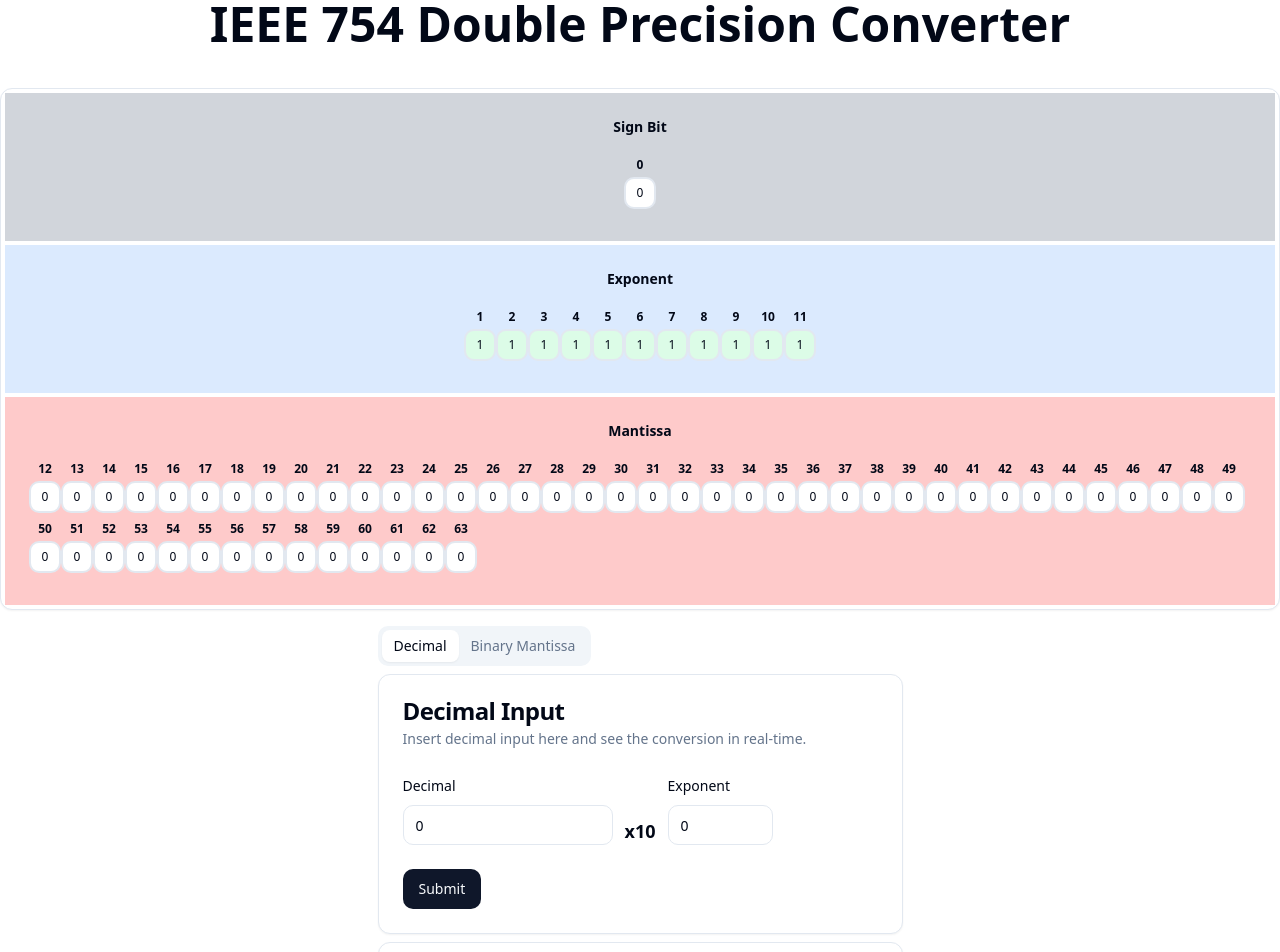
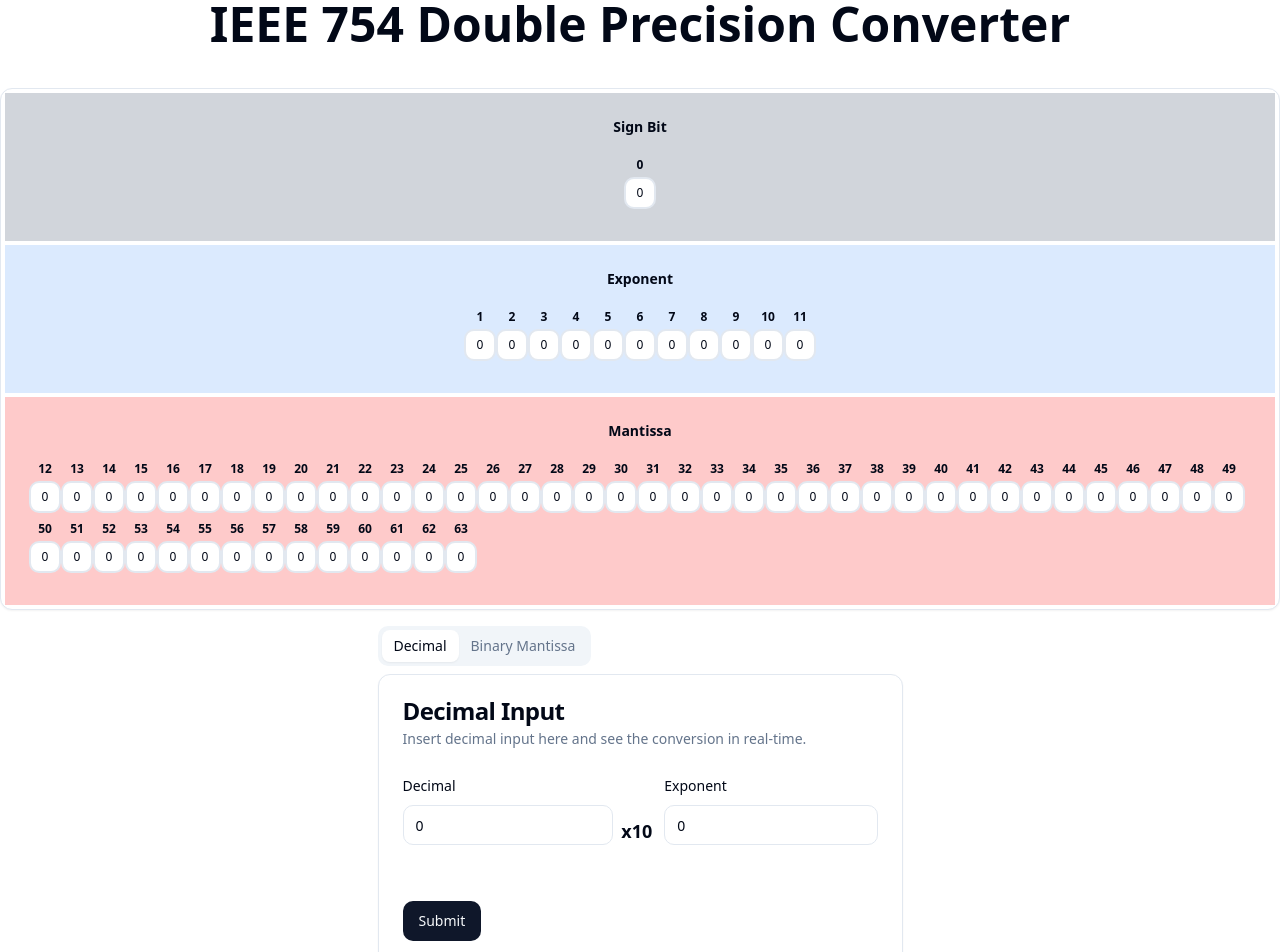
Before and after one commit to SakuZN/IEEE754-Binary64-Converter, a Next.js app: page / in a window 1280 px wide. Shown: the top 952 px of the page. Built offline with nearby package versions, Linux system fonts and the light colour scheme.

Commit message:
feat: update visualization on submit

```diff
--- a/package.json
+++ b/package.json
@@ -24,7 +24,8 @@
     "react-hook-form": "^7.51.1",
     "tailwind-merge": "^2.2.1",
     "tailwindcss-animate": "^1.0.7",
-    "zod": "^3.22.4"
+    "zod": "^3.22.4",
+    "zustand": "^4.5.2"
   },
   "devDependencies": {
     "@types/node": "^20",
--- a/src/app/components/BinaryGrid/Binary64Grid.tsx
+++ b/src/app/components/BinaryGrid/Binary64Grid.tsx
@@ -1,28 +1,51 @@
-import React from "react";
+import React, { useEffect } from "react";
 import { Card, CardContent } from "@/components/ui/card";
 import BitBoxes from "@/app/components/BinaryGrid/BitBoxes";
+import { useOutputFormStore } from "@/app/components/store/conversion_output";
 const Binary64Grid = () => {
+  const binary64Val = useOutputFormStore((state) => state.binary64);
   const signBit = () => {
     let arr = [];
     for (let i = 0; i < 1; i++) {
-      arr.push(<BitBoxes bitPosition={i} bitValue={0} key={i} />);
+      arr.push(
+        <BitBoxes
+          bitPosition={i}
+          bitValue={parseInt(binary64Val.charAt(i))}
+          key={i}
+        />,
+      );
     }
     return arr;
   };
+
   const exponentBits = () => {
     let arr = [];
     for (let i = 1; i < 12; i++) {
-      arr.push(<BitBoxes bitPosition={i} bitValue={1} key={i} />);
+      arr.push(
+        <BitBoxes
+          bitPosition={i}
+          bitValue={parseInt(binary64Val.charAt(i))}
+          key={i}
+        />,
+      );
     }
     return arr;
   };
+
   const mantissaBits = () => {
     let arr = [];
     for (let i = 12; i < 64; i++) {
-      arr.push(<BitBoxes bitPosition={i} bitValue={0} key={i} />);
+      arr.push(
+        <BitBoxes
+          bitPosition={i}
+          bitValue={parseInt(binary64Val.charAt(i))}
+          key={i}
+        />,
+      );
     }
     return arr;
   };
+
   return (
     <Card className="mt-5 mx-[200px] border mq1350:w-full">
       <CardContent className="p-1">
--- a/src/app/components/BinaryInputForm.tsx
+++ b/src/app/components/BinaryInputForm.tsx
@@ -1,10 +1,17 @@
-import React from 'react'
-import {UseFormReturn} from "react-hook-form";
-import {z} from "zod";
-import {formSchema} from "@/app/components/InputForm";
-import {Card, CardContent, CardDescription, CardFooter, CardHeader, CardTitle} from "@/components/ui/card";
-import {Form} from "@/components/ui/form";
-import {Button} from "@/components/ui/button";
+import React from "react";
+import { UseFormReturn } from "react-hook-form";
+import { z } from "zod";
+import { formSchema } from "@/app/components/BinaryViz";
+import {
+  Card,
+  CardContent,
+  CardDescription,
+  CardFooter,
+  CardHeader,
+  CardTitle,
+} from "@/components/ui/card";
+import { Form } from "@/components/ui/form";
+import { Button } from "@/components/ui/button";
 import BinaryField from "@/app/components/Form/BinaryField";
 
 interface Props {
@@ -12,25 +19,26 @@ interface Props {
   onSubmit: (values: z.infer<typeof formSchema>) => void;
 }
 
-
-const BinaryInputForm = ({form, onSubmit} : Props) => {
+const BinaryInputForm = ({ form, onSubmit }: Props) => {
   return (
     <Card className="w-fit">
       <CardHeader>
         <CardTitle>Binary Mantissa Input</CardTitle>
-                <CardDescription>Insert binary mantissa input here and see the conversion in real-time.</CardDescription>
+        <CardDescription>
+          Insert binary mantissa input here and see the conversion in real-time.
+        </CardDescription>
       </CardHeader>
-            <CardContent>
       <Form {...form}>
         <form onSubmit={form.handleSubmit(onSubmit)} className="space-y-8">
+          <CardContent>
             <BinaryField form={form} />
-                    </form>
-                </Form>
           </CardContent>
           <CardFooter className="flex justify-between">
             <Button type="submit">Submit</Button>
           </CardFooter>
+        </form>
+      </Form>
     </Card>
-    )
-}
-export default BinaryInputForm
+  );
+};
+export default BinaryInputForm;
--- a/src/app/components/BinaryViz.tsx
+++ b/src/app/components/BinaryViz.tsx
@@ -6,13 +6,21 @@ import OutputCard from "@/app/components/OutputCard";
 import { z } from "zod";
 import { useForm } from "react-hook-form";
 import { zodResolver } from "@hookform/resolvers/zod";
+import { useOutputFormStore } from "@/app/components/store/conversion_output";
 
-export const formSchema = z.object({
-  decimal: z.coerce
+export enum InputType {
+  Binary = "binary",
+  Decimal = "decimal",
+}
+export const formSchema = z
+  .object({
+    decimal: z
       .number({ invalid_type_error: "Invalid Decimal value" })
-    .min(Number.MIN_VALUE)
-    .max(Number.MAX_VALUE),
-  base10: z.number(),
+      .max(Number.MAX_VALUE)
+      .optional(),
+    base10: z
+      .number({ invalid_type_error: "Invalid Decimal value" })
+      .optional(),
     binary: z
       .string()
       .regex(new RegExp("^-?[01]*(\\.[01]*)?$"))
@@ -21,10 +29,27 @@ export const formSchema = z.object({
       })
       .refine((value) => value.indexOf("-") <= 0, {
         message: "'-' can only be at the beginning of the input",
-    }),
-  base2: z.number(),
+      })
+      .optional(),
+    base2: z.coerce
+      .number({ invalid_type_error: "Invalid Decimal value" })
+      .optional(),
     inputType: z.enum(["decimal", "binary"]),
-});
+  })
+  .refine(
+    (data) => {
+      console.log(data.inputType === InputType.Decimal);
+      if (data.inputType === InputType.Decimal) {
+        return data.decimal !== undefined && data.base10 !== undefined;
+      } else if (data.inputType === InputType.Binary) {
+        return data.binary !== undefined && data.base2 !== undefined;
+      }
+      return false; // Should never reach here
+    },
+    {
+      message: "Required fields are missing based on the input type",
+    },
+  );
 
 const BinaryViz = () => {
   const form = useForm<z.infer<typeof formSchema>>({
@@ -37,7 +62,14 @@ const BinaryViz = () => {
       inputType: "decimal",
     },
     mode: "onSubmit",
+    reValidateMode: "onSubmit",
   });
+  const setBinary64 = useOutputFormStore((state) => state.setBinary64);
+  const setNormalized = useOutputFormStore((state) => state.setNormalized);
+  const setHexRepresentation = useOutputFormStore(
+    (state) => state.setHexRepresentation,
+  );
+
   function onSubmit(values: z.infer<typeof formSchema>) {
     console.log(values);
   }
--- a/src/app/components/DecimalnputForm.tsx
+++ b/src/app/components/DecimalnputForm.tsx
@@ -28,16 +28,16 @@ const DecimalnputForm = ({ form, onSubmit }: Props) => {
           Insert decimal input here and see the conversion in real-time.
         </CardDescription>
       </CardHeader>
-      <CardContent>
       <Form {...form}>
         <form onSubmit={form.handleSubmit(onSubmit)} className="space-y-8">
+          <CardContent>
             <DecimalField form={form} />
-          </form>
-        </Form>
           </CardContent>
           <CardFooter className="flex justify-between">
             <Button type="submit">Submit</Button>
           </CardFooter>
+        </form>
+      </Form>
     </Card>
   );
 };
--- a/src/app/components/Form/BinaryField.tsx
+++ b/src/app/components/Form/BinaryField.tsx
@@ -16,21 +16,23 @@ interface Props {
 
 const BinaryField = ({ form }: Props) => {
   return (
-    <div className="flex flex-row gap-3 items-end">
+    <div className="flex flex-row gap-3">
       <FormField
         control={form.control}
         name="binary"
         render={({ field }) => (
           <FormItem>
             <FormLabel>Binary Mantissa</FormLabel>
-            <FormControl>
-              <Input {...field} />
-            </FormControl>
+            <div className="flex flex-row items-end gap-2">
+              <FormControl>
+                <Input {...field} />
+              </FormControl>
+              <span className="text-lg font-semibold">x2</span>
+            </div>
             <FormMessage />
           </FormItem>
         )}
       />
-      <span className="text-lg font-semibold">x2</span>
       <FormField
         control={form.control}
         name="base2"
@@ -38,7 +40,16 @@ const BinaryField = ({ form }: Props) => {
           <FormItem>
             <FormLabel>Exponent</FormLabel>
             <FormControl>
-              <Input {...field} className="w-1/2" />
+              <Input
+                {...field}
+                onChange={(e) =>
+                  field.onChange(
+                    e.target.value && e.target.value !== "-"
+                      ? Number(e.target.value)
+                      : e.target.value,
+                  )
+                }
+              />
             </FormControl>
             <FormMessage />
           </FormItem>
--- a/src/app/components/Form/DecimalField.tsx
+++ b/src/app/components/Form/DecimalField.tsx
@@ -16,21 +16,32 @@ interface Props {
 
 const DecimalField = ({ form }: Props) => {
   return (
-    <div className="flex flex-row gap-3 items-end">
+    <div className="flex flex-row gap-3">
       <FormField
         control={form.control}
         name="decimal"
         render={({ field }) => (
           <FormItem>
             <FormLabel>Decimal</FormLabel>
-            <FormControl>
-              <Input {...field} />
-            </FormControl>
-            <FormMessage />
+            <div className="flex flex-row items-end gap-2">
+              <FormControl>
+                <Input
+                  {...field}
+                  onChange={(e) =>
+                    field.onChange(
+                      e.target.value && e.target.value !== "-"
+                        ? Number(e.target.value)
+                        : e.target.value,
+                    )
+                  }
+                />
+              </FormControl>
+              <span className="text-lg font-semibold">x10</span>
+            </div>
+            <FormMessage className="text-sm" />
           </FormItem>
         )}
       />
-      <span className="text-lg font-semibold">x10</span>
       <FormField
         control={form.control}
         name="base10"
@@ -38,7 +49,16 @@ const DecimalField = ({ form }: Props) => {
           <FormItem>
             <FormLabel>Exponent</FormLabel>
             <FormControl>
-              <Input {...field} className="w-1/2" />
+              <Input
+                {...field}
+                onChange={(e) =>
+                  field.onChange(
+                    e.target.value && e.target.value !== "-"
+                      ? Number(e.target.value)
+                      : e.target.value,
+                  )
+                }
+              />
             </FormControl>
             <FormMessage />
           </FormItem>
--- a/src/app/components/InputForm.tsx
+++ b/src/app/components/InputForm.tsx
@@ -4,16 +4,11 @@ import { z } from "zod";
 import { Tabs, TabsContent, TabsList, TabsTrigger } from "@/components/ui/tabs";
 import DecimalnputForm from "@/app/components/DecimalnputForm";
 import BinaryInputForm from "@/app/components/BinaryInputForm";
-import { formSchema } from "@/app/components/BinaryViz";
+import { formSchema, InputType } from "@/app/components/BinaryViz";
 
 interface Props {
   form: UseFormReturn<z.infer<typeof formSchema>>;
   onSubmit: (values: z.infer<typeof formSchema>) => void;
-}
-
-enum InputType {
-  Binary = "binary",
-  Decimal = "decimal",
 }
 
 export function InputForm({ form, onSubmit }: Props) {
@@ -25,13 +20,20 @@ export function InputForm({ form, onSubmit }: Props) {
       <TabsList>
         <TabsTrigger
           value="decimal"
-          onClick={(val) => {
-            form.setValue("inputType", val.currentTarget.value as InputType);
+          onClick={() => {
+            form.setValue("inputType", InputType.Decimal);
           }}
         >
           Decimal
         </TabsTrigger>
-        <TabsTrigger value="binary">Binary Mantissa</TabsTrigger>
+        <TabsTrigger
+          value="binary"
+          onClick={() => {
+            form.setValue("inputType", InputType.Binary);
+          }}
+        >
+          Binary Mantissa
+        </TabsTrigger>
       </TabsList>
       <TabsContent value="decimal">
         <DecimalnputForm form={form} onSubmit={onSubmit} />
--- /dev/null
+++ b/src/app/components/store/conversion_output.tsx
@@ -0,0 +1,30 @@
+import { create } from "zustand";
+
+interface OutputState {
+  binary64: string;
+  normalized: string;
+  hexRepresentation: string;
+}
+
+interface OutputAction {
+  setBinary64: (binary64: string) => void;
+  setNormalized: (normalized: string) => void;
+  setHexRepresentation: (hexRepresentation: string) => void;
+  reset: () => void;
+}
+
+const initState: OutputState = {
+  binary64: "0".padStart(64, "0"),
+  normalized: "",
+  hexRepresentation: "",
+};
+
+export const useOutputFormStore = create<OutputState & OutputAction>(
+  (set, get) => ({
+    ...initState,
+    setBinary64: (binary64) => set({ binary64 }),
+    setNormalized: (normalized) => set({ normalized }),
+    setHexRepresentation: (hexRepresentation) => set({ hexRepresentation }),
+    reset: () => set(initState),
+  }),
+);
```
Also changed, not shown: 1 other file (tests, documents, lock files or other folders). Lines whose indentation alone changed are shown as unchanged.
